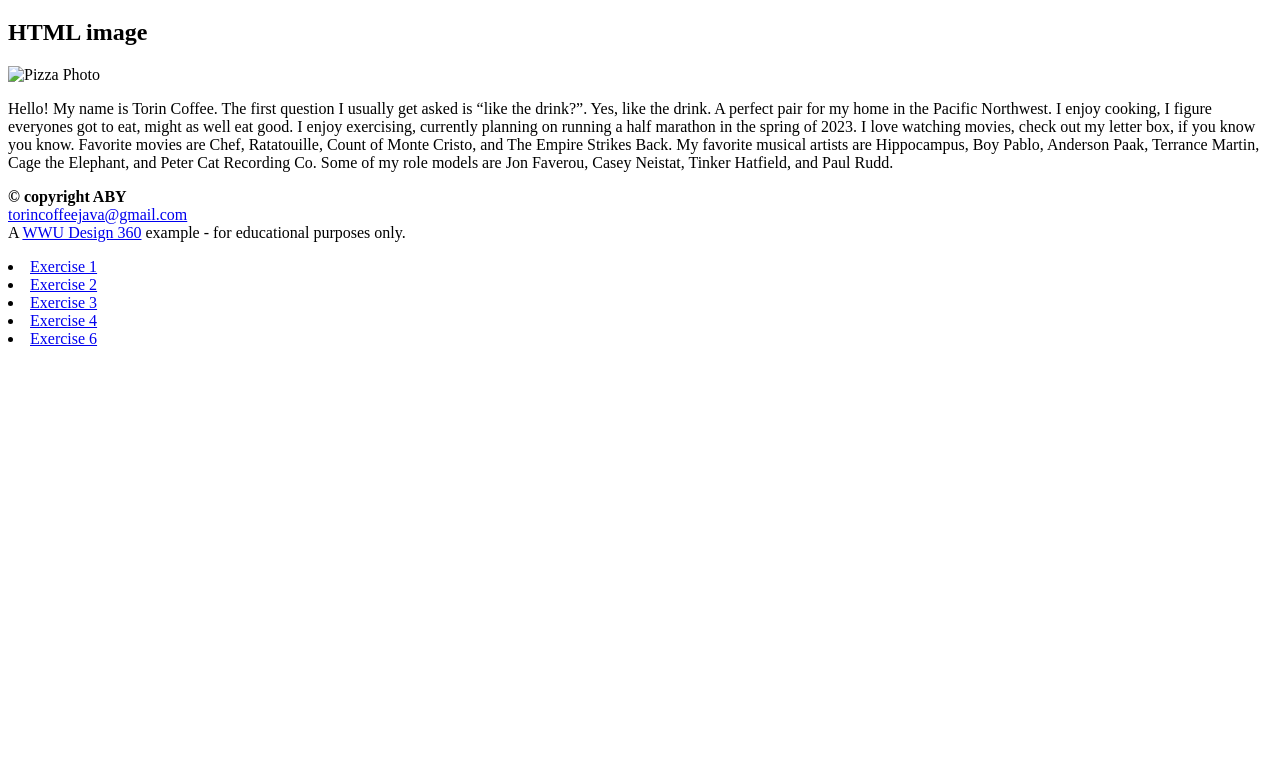
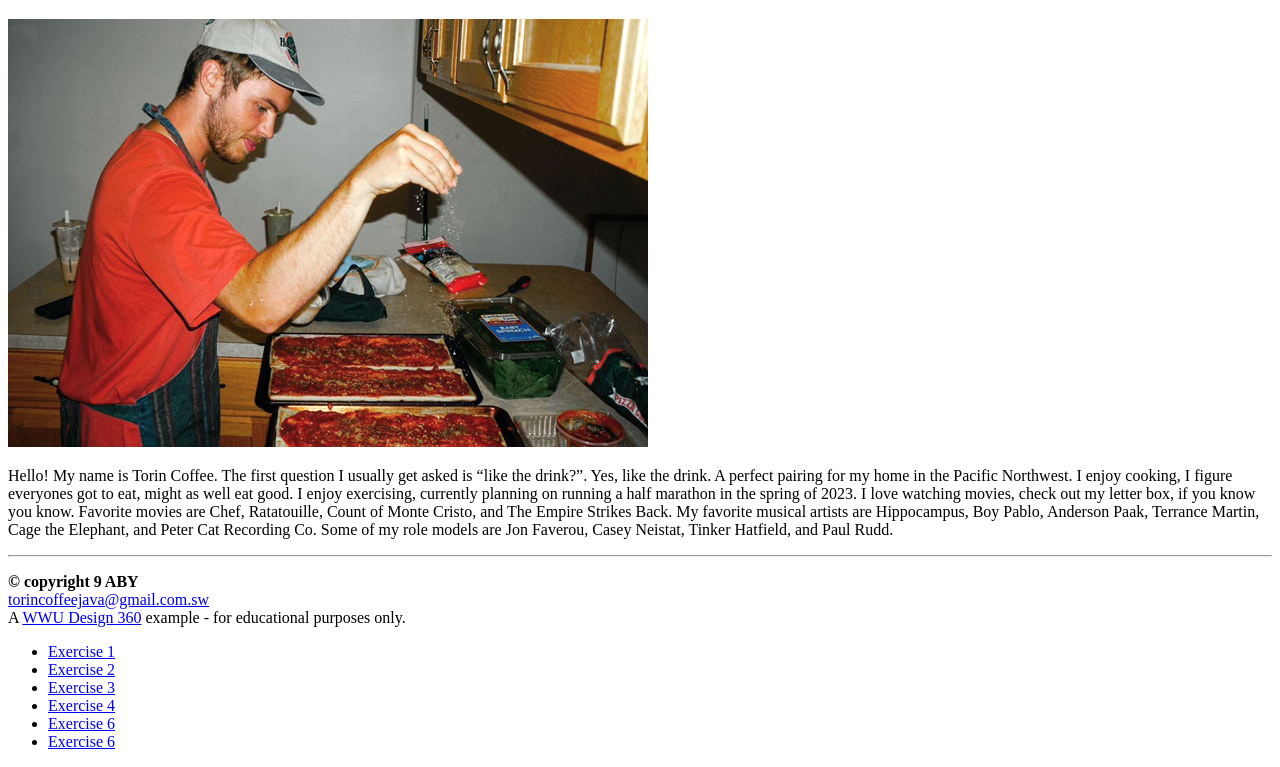
Before and after one commit to torin-coffee/torin-coffee.github.io, a plain HTML site: page index.html in a window 1280 px wide. Shown: the part 61-828 px from the top of the page. Before the commit the page ends 800 px from the top, so only its background shows below. Drawn offline with Linux system fonts and the light colour scheme.

Commit message:
Image Update

```diff
--- a/index.html
+++ b/index.html
@@ -7,22 +7,34 @@
     <title>torinsindex</title>
 
 </head>
-<body>
+
+ <body>
+
+</article>
     <h1>Torin Coffee</h1>
+    <h2></h2>
+        <img src="images/pizza_photo.jpg" alt="Pizza Photo" width="640" height="428">
+        <p>Hello! My name is Torin Coffee. The first question I usually get asked is “like the drink?”. Yes, like the drink. A perfect pairing for my home in the Pacific Northwest. I enjoy cooking, I figure everyones got to eat, might as well eat good. I enjoy exercising, currently planning on running a half marathon in the spring of 2023. I love watching movies, check out my letter box, if you know you know. Favorite movies are Chef, Ratatouille, Count of Monte Cristo, and The Empire Strikes Back. My favorite musical artists are Hippocampus, Boy Pablo, Anderson Paak, Terrance Martin, Cage the Elephant, and Peter Cat Recording Co. Some of my role models are Jon Faverou, Casey Neistat, Tinker Hatfield, and Paul Rudd.  </p>
+    </article>
 
-    <h2>HTML image</h2>
-        <img src="/downloads/part_1_281_Original.jpg" alt="Pizza Photo" width="640" height="428">
-        <p>Hello! My name is Torin Coffee. The first question I usually get asked is “like the drink?”. Yes, like the drink. A perfect pair for my home in the Pacific Northwest. I enjoy cooking, I figure everyones got to eat, might as well eat good. I enjoy exercising, currently planning on running a half marathon in the spring of 2023. I love watching movies, check out my letter box, if you know you know. Favorite movies are Chef, Ratatouille, Count of Monte Cristo, and The Empire Strikes Back. My favorite musical artists are Hippocampus, Boy Pablo, Anderson Paak, Terrance Martin, Cage the Elephant, and Peter Cat Recording Co. Some of my role models are Jon Faverou, Casey Neistat, Tinker Hatfield, and Paul Rudd.  </p>
+<footer>
+    <hr>
+    <p><b>&copy; copyright 9 ABY</b><br>
+    <a href="mailto:torincoffeejava@gmail.com.sw">torincoffeejava@gmail.com.sw</a><br>
 
+    A <a href="https://.com/" target="_blank">WWU Design 360</a> example - for educational purposes only.</p>
+
+    <ul>
+        <li><a href="project_01.html">Exercise 1</a></li>
+        <li><a href="project_02.html">Exercise 2</a></li>
+        <li><a href="project_03.html">Exercise 3</a></li>
+        <li><a href="project_04.html">Exercise 4</a></li>
+        <li><a href="project_05.html">Exercise 6</a></li>
+        <li><a href="project_06.html">Exercise 6</a></li>
+        </ul>
 
 </Footer>
-    <p><b>© copyright ABY</b><br>
-        <a href="mailto:torincoffeejava@gmail.com.sw">torincoffeejava@gmail.com</a><br>
 
-        A <a href="https://.com/" target="_blank">WWU Design 360</a> example - for educational purposes only.</p>
+</body>
 
-    <li><a href="index.html">Exercise 1</a></li>
-    <li><a href="torin2.html">Exercise 2</a></li>
-    <li><a href="torin3.html">Exercise 3</a></li>
-    <li><a href="torin4.html">Exercise 4</a></li>
-    <li><a href="torin6.html">Exercise 6</a></li>
+</html>
```
Also changed, not shown: images/pizza_photo.jpg (added), 2 other files.
